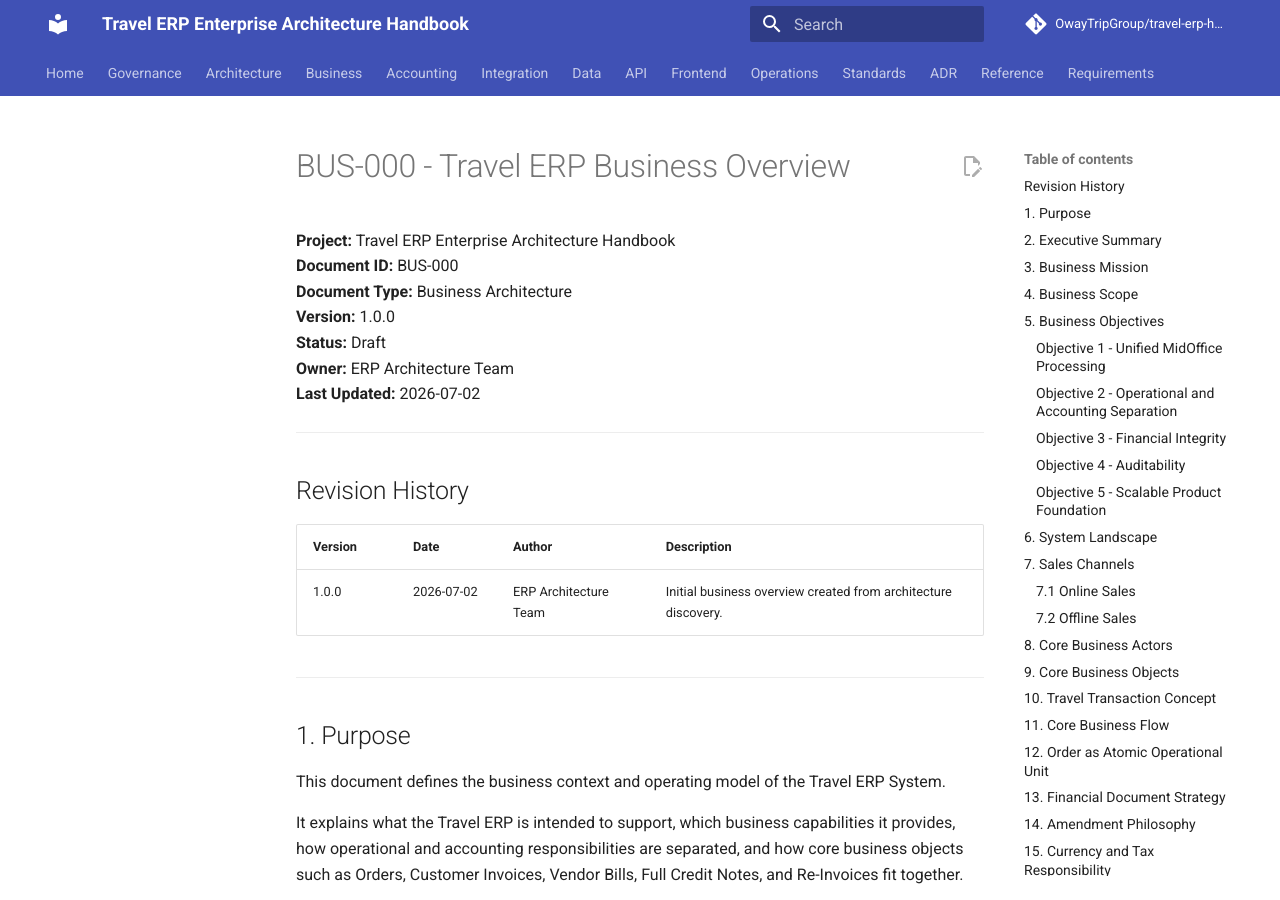
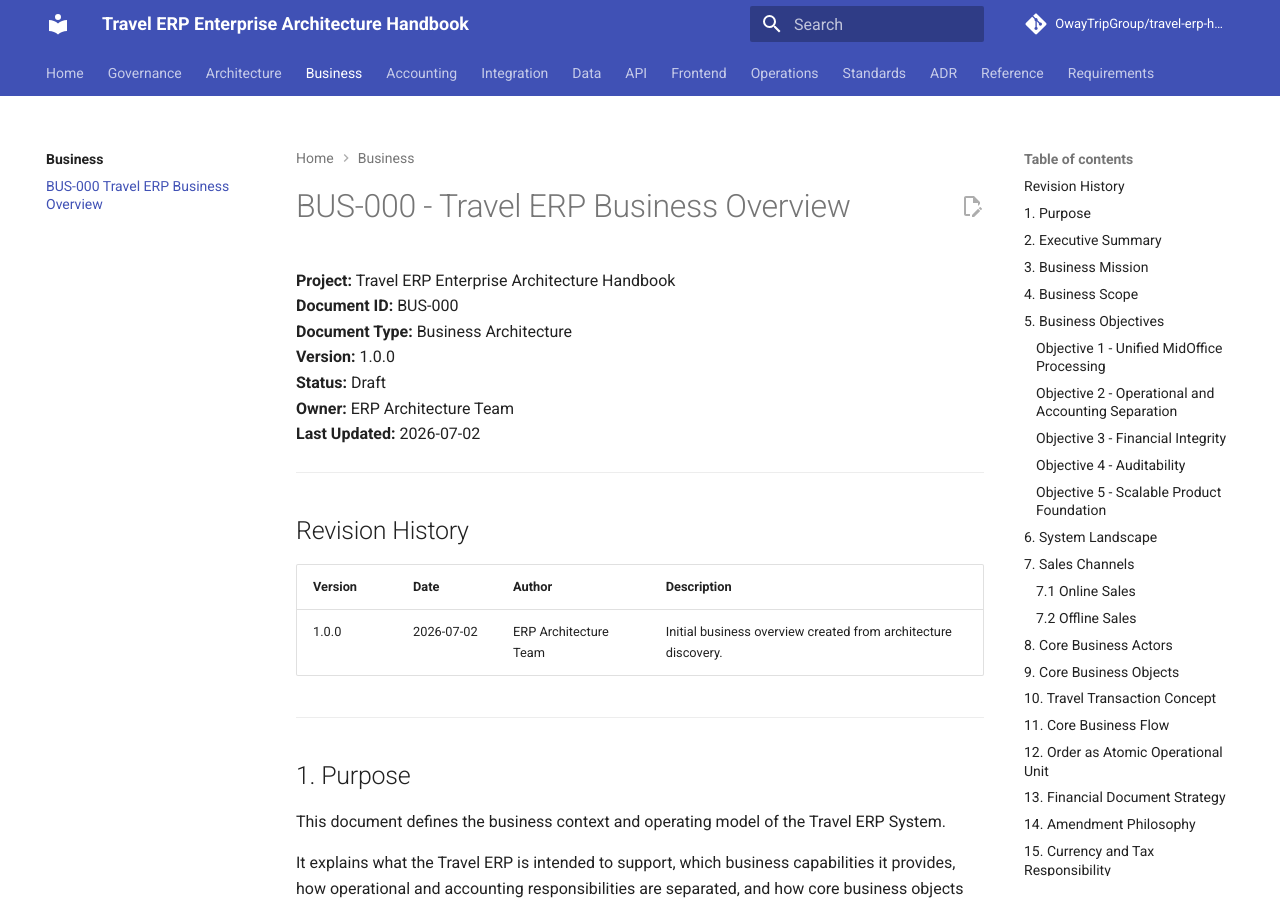
Before and after one commit to OwayTripGroup/travel-erp-handbook, an MkDocs documentation site: the page built from docs/02-business/BUS-000-travel-erp-business-overview.md, in a window 1280 px wide and 900 px high. Built offline with MkDocs 1.6.1 and Material for MkDocs 9.7.7, drawn with Linux system fonts in a browser that asks for light colours; comment, search, counter and statistics services are not loaded.

Commit message:
Add BUS-000 to MkDocs navigation

```diff
--- a/mkdocs.yml
+++ b/mkdocs.yml
@@ -46,6 +46,7 @@ nav:
       - ARC-000 Design Principles: 01-architecture/ARC-000-design-principles.md
   - Business:
       - Overview: 02-business/index.md
+      - BUS-000 Travel ERP Business Overview: 02-business/BUS-000-travel-erp-business-overview.md
   - Accounting:
       - Overview: 03-accounting/index.md
   - Integration:
```
